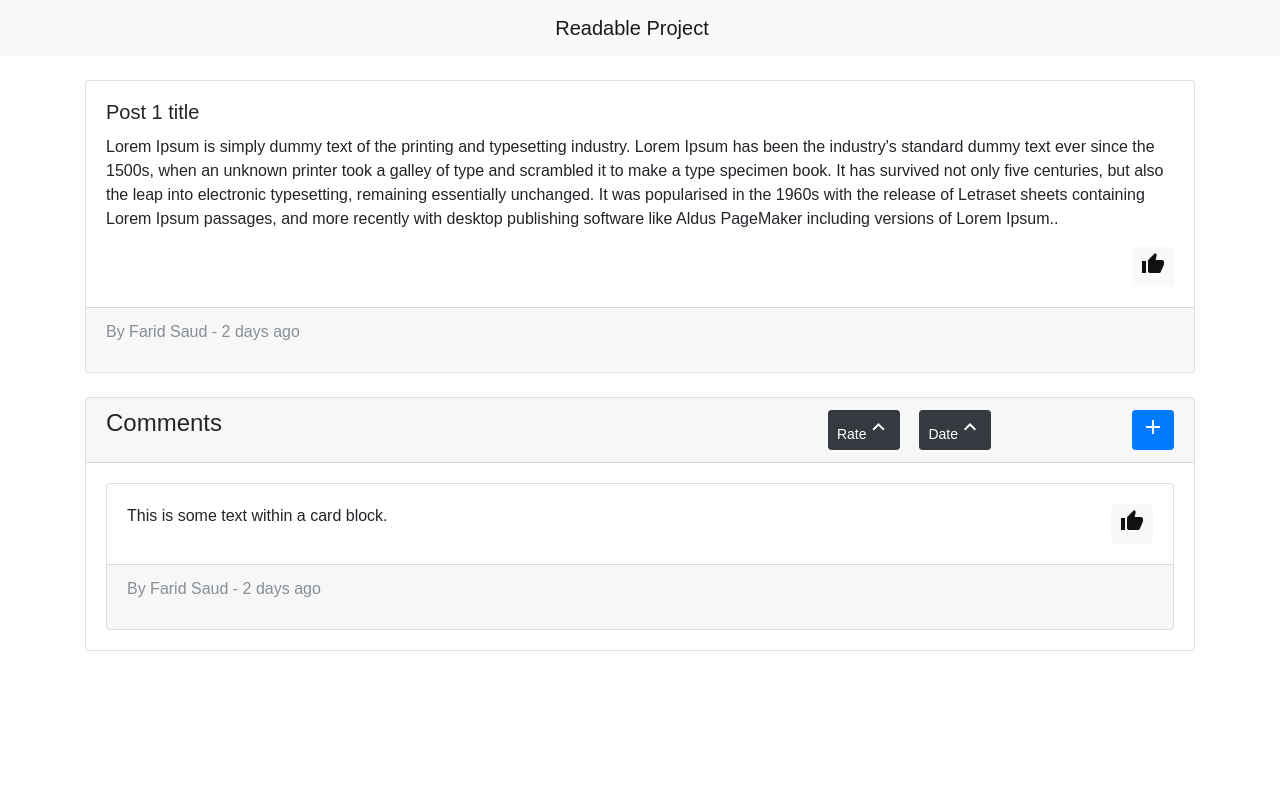
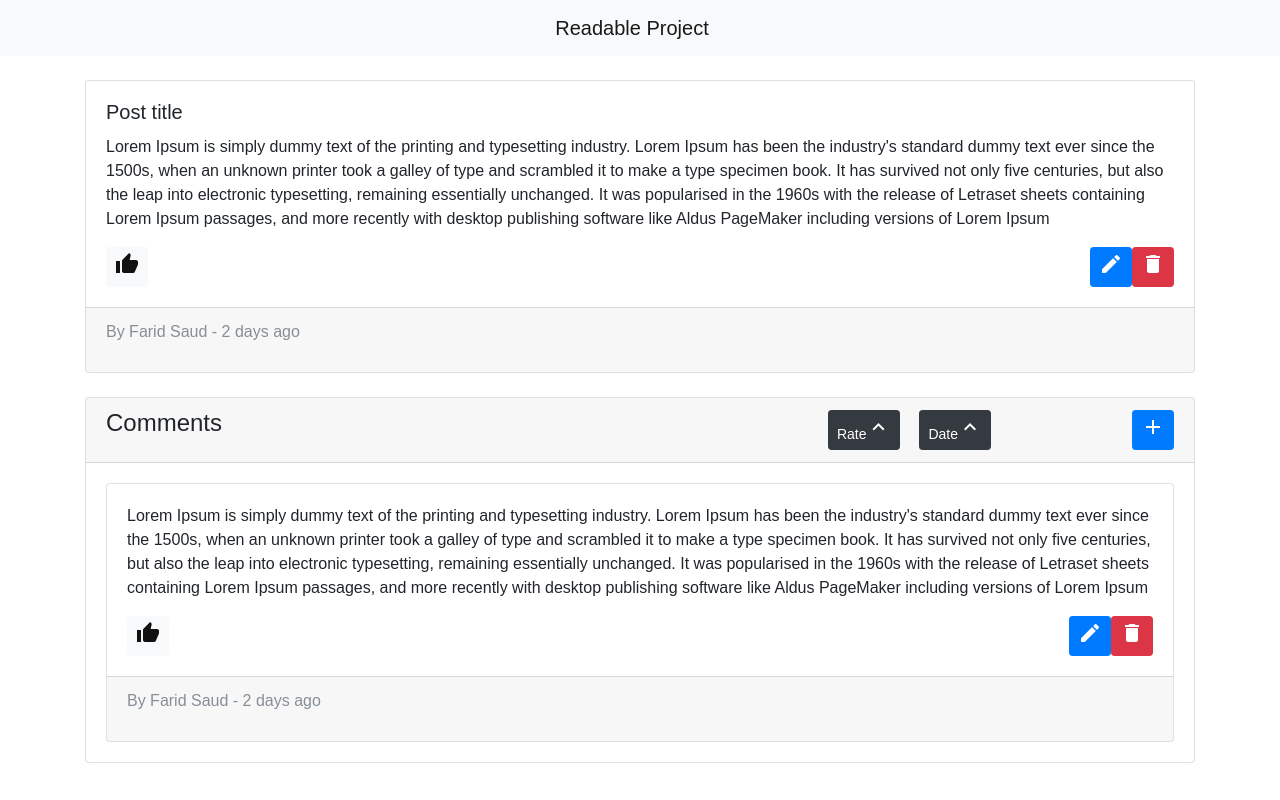
Before and after one commit to faridsaud/udacity-readable-project, a React (Create React App) app: page /post/detail/123 in a window 1280 px wide. Built offline with nearby package versions, Linux system fonts and the light colour scheme.

Commit message:
feat: Add create comment and comments container components

```diff
--- a/src/App.js
+++ b/src/App.js
@@ -20,8 +20,11 @@ class App extends Component {
             <Route exact path='/category/:id' render={(props) => (
                 <CategoryHomePage />
             )}/>
-            <Route exact path='/post/(create|update/:id)' render={(props) => (
+            <Route exact path='/post/create' render={(props) => (
                 <CreatePost />
+            )}/>
+            <Route exact path='/post/update/:id' render={(props) => (
+                <CreatePost isUpdate={true}/>
             )}/>
             <Route exact path='/post/detail/:id' render={(props) => (
                 <PostDetail />
--- a/src/components/Comment.js
+++ b/src/components/Comment.js
@@ -7,12 +7,44 @@ import PropTypes from 'prop-types';
 
 class Comment extends Component {
 
+    state = {
+        isEditable: false
+    };
+
+    editOnClickHandler =()=>{
+        this.setState((prevState)=>({
+            isEditable:!prevState.isEditable
+        }))
+    };
+
+
+
     render() {
+        let text = "Lorem Ipsum is simply dummy text of the printing and typesetting industry. Lorem Ipsum has been the industry's standard dummy text ever since the 1500s, when an unknown printer took a galley of type and scrambled it to make a type specimen book. It has survived not only five centuries, but also the leap into electronic typesetting, remaining essentially unchanged. It was popularised in the 1960s with the release of Letraset sheets containing Lorem Ipsum passages, and more recently with desktop publishing software like Aldus PageMaker including versions of Lorem Ipsum";
         return (
             <div className="card">
                 <div className="card-body">
-                    This is some text within a card block.
-                    <button type="button" className="btn btn-light btn-sm float-right"><i className="material-icons">thumb_up</i>
+                    {this.state.isEditable === true ? (
+                        <div>
+                            <div className="form-group row">
+                                <div className="col-sm-12">
+                                    <textarea type="text" className="form-control" id="body" placeholder="Enter your comment text here" value={text}/>
+                                </div>
+                            </div>
+                            <button type="submit" className="btn btn-primary">Update</button>
+                            <br/>
+                        </div>
+
+                    ) : (
+                        <p>
+                            {text}
+                        </p>
+                    )}
+                    <button type="button" className="btn btn-light btn-sm float-left"><i className="material-icons">thumb_up</i>
+                    </button>
+                    <button type="button" className="btn btn-danger btn-sm float-right"><i className="material-icons">delete</i>
+                    </button>
+                    <button type="button" className="btn btn-primary btn-sm float-right" onClick={this.editOnClickHandler}><i className="material-icons">mode_edit</i>
                     </button>
                 </div>
                 <div className="card-footer text-muted">
--- a/src/components/CreateComment.js
+++ b/src/components/CreateComment.js
@@ -8,6 +8,8 @@ import CategoryBody from "./CategoryBody";
 
 
 class CreateComment extends Component {
+
+
 
     render() {
         return (
--- a/src/components/CreatePost.js
+++ b/src/components/CreatePost.js
@@ -7,8 +7,10 @@ import PropTypes from 'prop-types';
 
 class CreatePost extends Component {
 
+
+
+
     render() {
-
         return (
             <div className="container">
                 <form>
@@ -37,7 +39,11 @@ class CreatePost extends Component {
                     </div>
                     <div className="form-group row float-right">
                         <div className="col-sm-10 ">
-                            <button type="submit" className="btn btn-primary">Create</button>
+                            {this.props.isUpdate ? (
+                                <button type="submit" className="btn btn-primary">Update</button>
+                            ) : (
+                                <button type="submit" className="btn btn-primary">Create</button>
+                            )}
                         </div>
                     </div>
                 </form>
--- a/src/components/Post.js
+++ b/src/components/Post.js
@@ -20,7 +20,7 @@ class Post extends Component {
                         <h5>Post 1 title</h5>
                     </Link>
                     <p className="card-text">{displayText}..</p>
-                    <button type="button" className="btn btn-light btn-sm float-right"><i className="material-icons">thumb_up</i>
+                    <button type="button" className="btn btn-light btn-sm float-left"><i className="material-icons">thumb_up</i>
                     </button>
                 </div>
                 <div className="card-footer text-muted">
--- a/src/components/PostDetail.js
+++ b/src/components/PostDetail.js
@@ -11,17 +11,26 @@ import CommentsContainer from "./CommentsContainer";
 
 class PostDetail extends Component {
 
+    state = {
+        id : 123,
+        title: "Post title",
+        body : "Lorem Ipsum is simply dummy text of the printing and typesetting industry. Lorem Ipsum has been the industry's standard dummy text ever since the 1500s, when an unknown printer took a galley of type and scrambled it to make a type specimen book. It has survived not only five centuries, but also the leap into electronic typesetting, remaining essentially unchanged. It was popularised in the 1960s with the release of Letraset sheets containing Lorem Ipsum passages, and more recently with desktop publishing software like Aldus PageMaker including versions of Lorem Ipsum"
+    };
+
     render() {
-        let text = "Lorem Ipsum is simply dummy text of the printing and typesetting industry. Lorem Ipsum has been the industry's standard dummy text ever since the 1500s, when an unknown printer took a galley of type and scrambled it to make a type specimen book. It has survived not only five centuries, but also the leap into electronic typesetting, remaining essentially unchanged. It was popularised in the 1960s with the release of Letraset sheets containing Lorem Ipsum passages, and more recently with desktop publishing software like Aldus PageMaker including versions of Lorem Ipsum";
-        let displayText = text;
+        let displayText = this.state.text;
         return (
             <div className="container">
                 <div className="card">
                     <div className="card-body">
-                        <h5 className="card-title">Post 1 title</h5>
-                        <p className="card-text">{displayText}..</p>
-                        <button type="button" className="btn btn-light btn-sm float-right"><i
-                            className="material-icons">thumb_up</i></button>
+                        <h5 className="card-title">{this.state.title}</h5>
+                        <p className="card-text">{this.state.body}</p>
+                        <button type="button" className="btn btn-light btn-sm float-left"><i className="material-icons">thumb_up</i>
+                        </button>
+                        <button type="button" className="btn btn-danger btn-sm float-right"><i className="material-icons">delete</i>
+                        </button>
+                        <Link to={"/post/update/"+ this.state.id} className="btn btn-primary btn-sm float-right"><i className="material-icons">mode_edit</i>
+                        </Link>
                     </div>
                     <div className="card-footer text-muted">
                         <p>By Farid Saud - 2 days ago</p>
```
